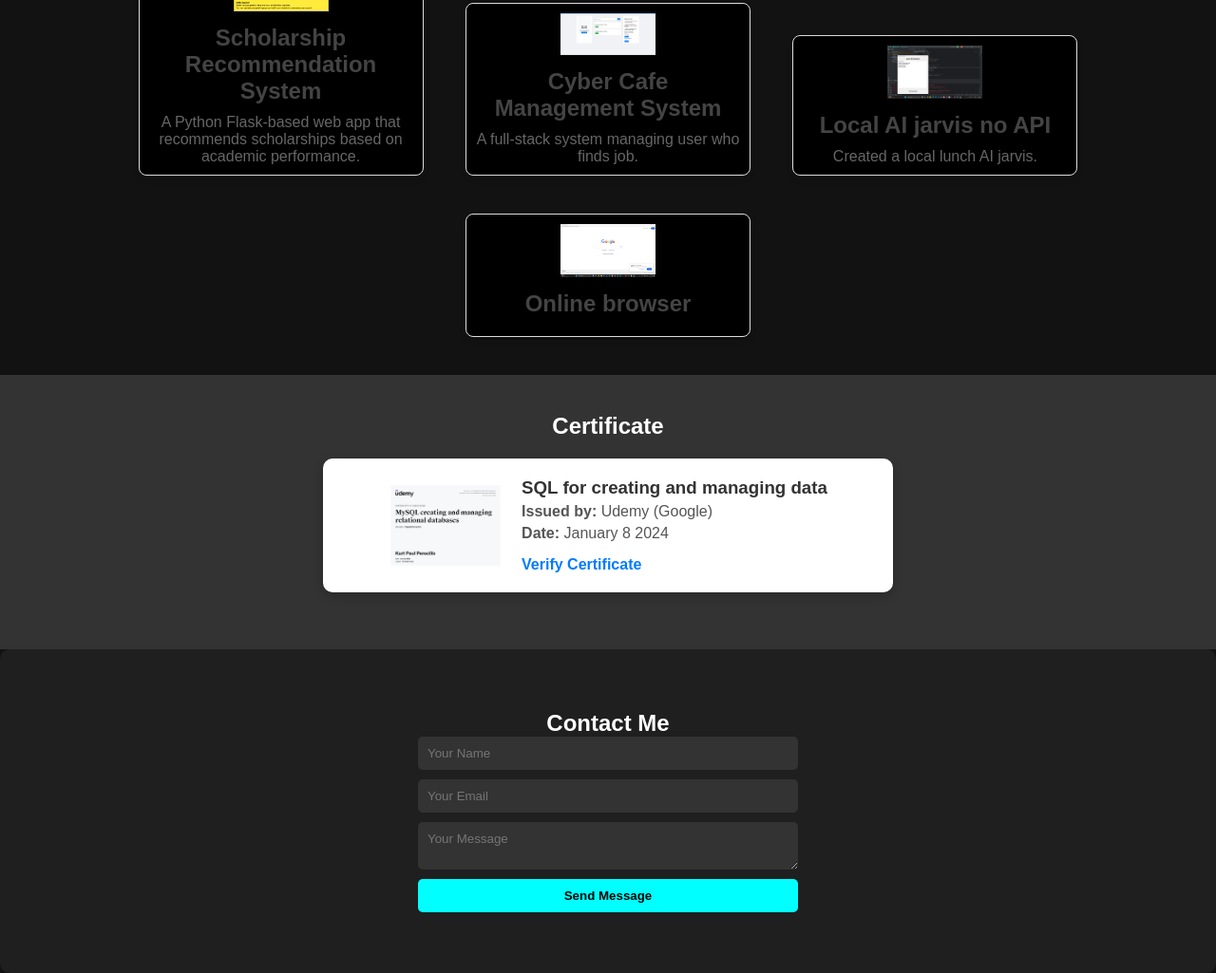
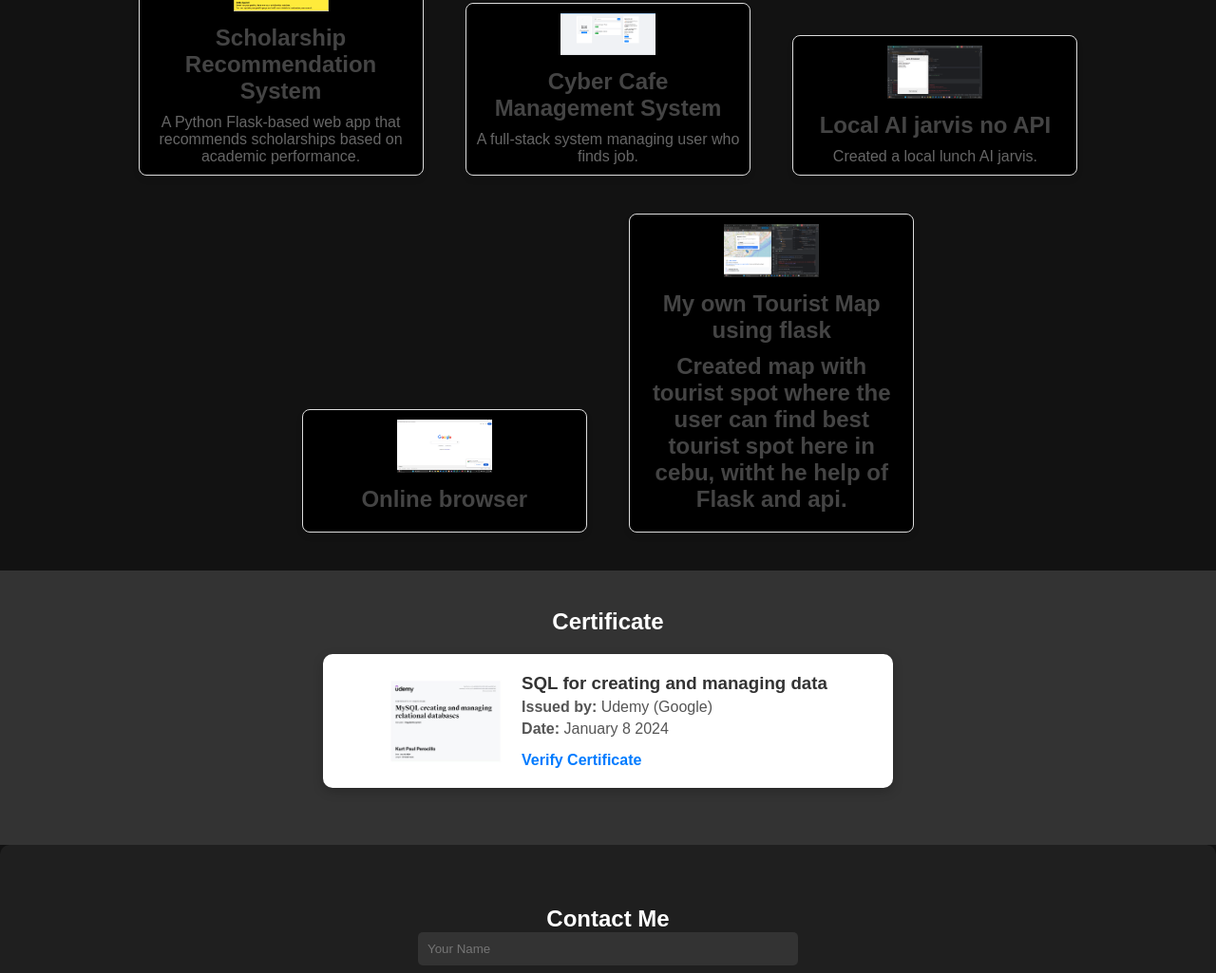
Before and after one commit to anonimouse123online/PortfolioKurt, a plain HTML site: page index.html in a window 1280 px wide. Shown: the part 1349-2374 px from the top of the page at 95% size. Drawn offline with nearby package versions, Linux system fonts and the light colour scheme.

Commit message:
Update index.html
added the web in flask

```diff
--- a/index.html
+++ b/index.html
@@ -77,7 +77,16 @@
             <img src = "Basic browser.png" alt=""Browser" width="100">
             <h3>Online browser</h3>
         </div>
+
+        <div class="project">
+            <img src="spot..png" alt=""Tourist spot" width="100">
+            <h3>My own Tourist Map using flask</h3>
+            <h3>Created map with tourist spot where the user can find best tourist spot here in cebu, witht he help of Flask and api.</h3>
+
+        </div>
     </section>
+
+
 
     <section id="certificates">
         <h2>Certificate</h2>
```
